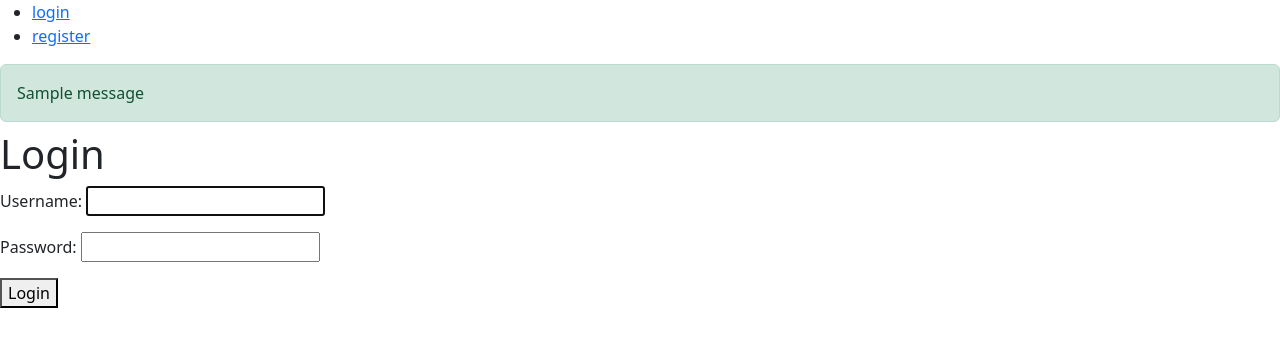
After one commit to aamilham/KontrakanID, a Django app: page /account/login/ in a window 1280 px wide. The commit adds this page. Shown: the top 347 px of the page. Run offline with Django 4.2, Linux system fonts and the light colour scheme; one stand-in notice (Sample message) is shown.

Commit message:
+ fitur login logout register

```diff
--- /dev/null
+++ b/account/templates/account/login.html
@@ -0,0 +1,10 @@
+{% extends 'forum/base.html' %}
+
+{% block content %}
+    <h1>Login</h1>
+    <form action="{% url 'account:login' %}" method="post" >
+        {% csrf_token %}
+        {{ form.as_p }}
+        <button>Login</button>
+    </form>
+{% endblock content %}
--- a/account/urls.py
+++ b/account/urls.py
@@ -1,9 +1,12 @@
 from django.urls import path
+from django.contrib.auth.views import LogoutView
 
-from . import views
+from .views import MyRegisterView, MyLoginView
 
 app_name = 'account'
 
 urlpatterns = [
-    path('register', views.register_view, name='register'),
+    path('register', MyRegisterView.as_view(), name='register'),
+    path('login/', MyLoginView.as_view(), name='login'),
+    path('logout/', LogoutView.as_view(next_page='account:login'), name='logout'),
 ]
--- a/account/views.py
+++ b/account/views.py
@@ -1,4 +1,35 @@
 from django.shortcuts import render
+from django.views import View
+from django.urls import reverse_lazy
+from django.shortcuts import redirect
+from django.contrib import messages
+from django.contrib.auth.forms import UserCreationForm, AuthenticationForm
+from django.contrib.auth.views import LoginView, LogoutView
 
-def register_view(request):
-    return render(request, 'account/register.html')
+
+class MyRegisterView(View):
+    def get(self, request):
+        form = UserCreationForm()
+        return render(request, 'account/register.html', {'form': form})
+
+    def post(self, request):
+        form = UserCreationForm(request.POST)
+        if form.is_valid():
+            form.save()
+            username = form.cleaned_data.get('username')
+            messages.success(request, f'Account {username} created successfully. Please log in.')
+            return redirect('account:login')
+        return render(request, 'account/register.html', {'form': form})
+
+
+class MyLoginView(LoginView):
+    authentication_form = AuthenticationForm
+    template_name = 'account/login.html'
+    redirect_authenticated_user = True
+
+    def get_success_url(self):
+        return reverse_lazy('forum:index')
+
+    def form_invalid(self, form):
+        messages.warning(self.request,'Invalid username or password')
+        return self.render_to_response(self.get_context_data(form=form))
--- a/forum/static/forum/base.css
+++ /dev/null
@@ -1,3 +0,0 @@
-h1 {
-    color: red;
-}
--- a/forum/templates/forum/base.html
+++ b/forum/templates/forum/base.html
@@ -16,6 +16,26 @@
     <title>Kontrakan ID</title>
 </head>
 <body>
+    <nav>
+        <ul>
+            {% if user.is_authenticated %}
+                <li><a href="{% url 'account:logout' %}">logout</a></li>
+            {% else %}
+                <li><a href="{% url 'account:login' %}">login</a></li>
+                <li><a href="{% url 'account:register' %}">register</a></li>
+            {% endif %}
+        </ul>
+    </nav>
+
+    <!-- one time notification -->
+    {% if messages %}
+        {% for message in messages %}
+            <div class="alert alert-{{message.tags}} mb-2">
+                {{ message }}
+            </div>
+        {% endfor %}
+    {% endif %}
+
     {% block content %}
     {% endblock content %}
 </body>
--- a/forum/templates/forum/index.html
+++ b/forum/templates/forum/index.html
@@ -2,7 +2,7 @@
 
 {% block content %}
     <h1>Hello Kontrakan</h1>
-    <div class="btn btn-outline-primary">ngecek bootstrap</div>
-    <a href="{% url 'account:register' %}" >register</a>
-    <a href="{% url 'forum:index' %}" >refresh</a>
+    {% if request.user.is_authenticated %}
+        <h3>login as {{ request.user.username }}</h3>
+    {% endif %}
 {% endblock content %}
```
Also changed, not shown: account/templates/account/register.html (+6 -2 lines), README.md, db.sqlite3.
